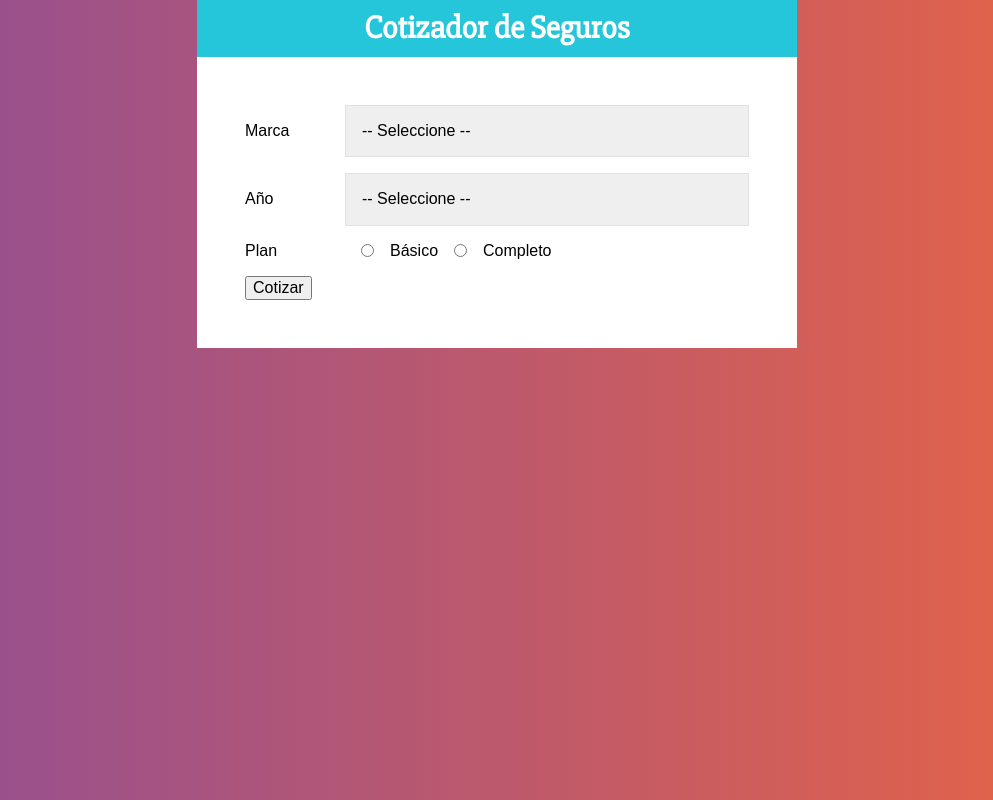
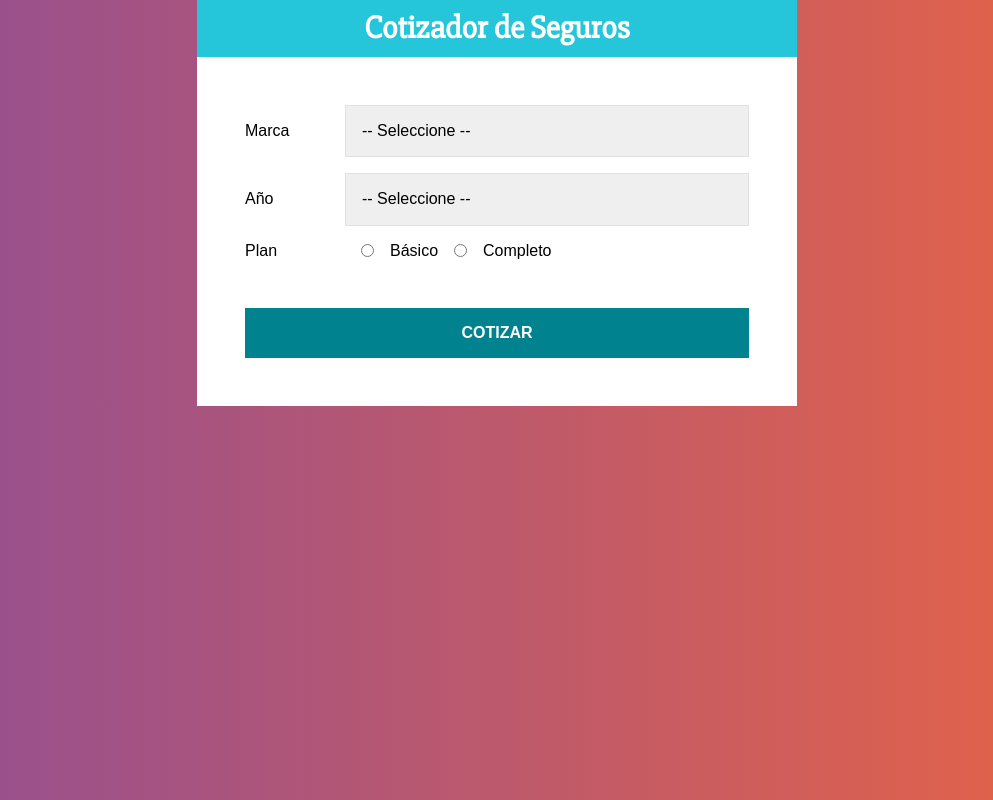
Before and after one commit to QuispeRosasGabriel/React-Cotizador-Seguros, a React (Create React App) app: page / in a window 1280 px wide. Shown: the whole page, without its empty margins (143-1136 px from the left). Built offline with nearby package versions, Linux system fonts and the light colour scheme.

Commit message:
button styled component

```diff
--- a/src/components/Formulario.jsx
+++ b/src/components/Formulario.jsx
@@ -3,6 +3,7 @@ import { Campo } from "../styledcomponents/Campo";
 import { Label } from "../styledcomponents/Label";
 import { Select } from "../styledcomponents/Select";
 import { InputRadio } from "../styledcomponents/InputRadio";
+import { Button } from "../styledcomponents/Button";
 
 const Formulario = () => {
   return (
@@ -39,7 +40,7 @@ const Formulario = () => {
         <InputRadio type="radio" name="plan" value="completo" />
         Completo
       </Campo>
-      <button type="button">Cotizar</button>
+      <Button type="button">Cotizar</Button>
     </form>
   );
 };
--- /dev/null
+++ b/src/styledcomponents/Button.js
@@ -0,0 +1,19 @@
+import styled from "@emotion/styled";
+
+export const Button = styled.button`
+  background-color: #00838f;
+  font-size: 16px;
+  width: 100%;
+  padding: 1rem;
+  color: #fff;
+  text-transform: uppercase;
+  font-weight: bold;
+  border: none;
+  transition: background-color 0.3s ease;
+  margin-top: 2rem;
+
+  &:hover {
+    background-color: #26c6da;
+    cursor: pointer;
+  }
+`;
```
